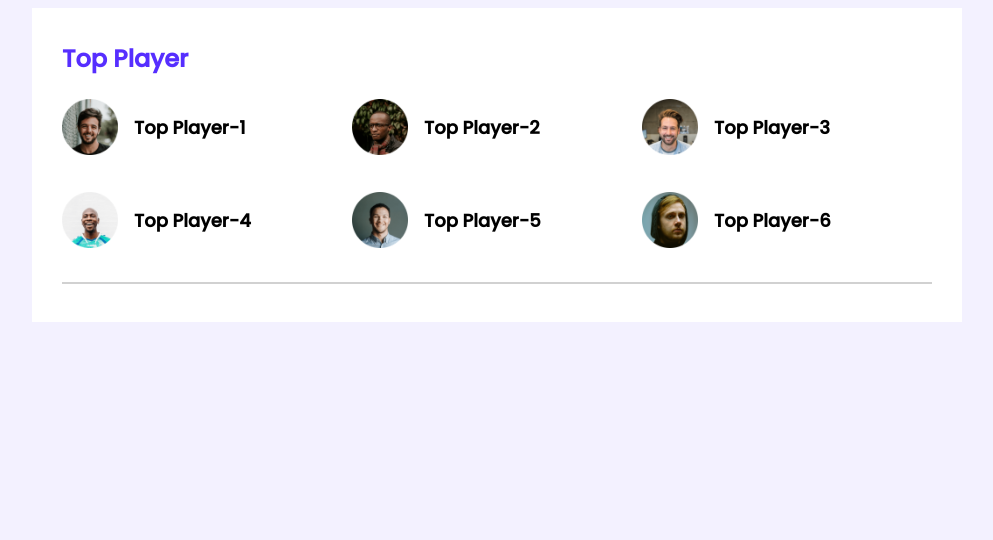
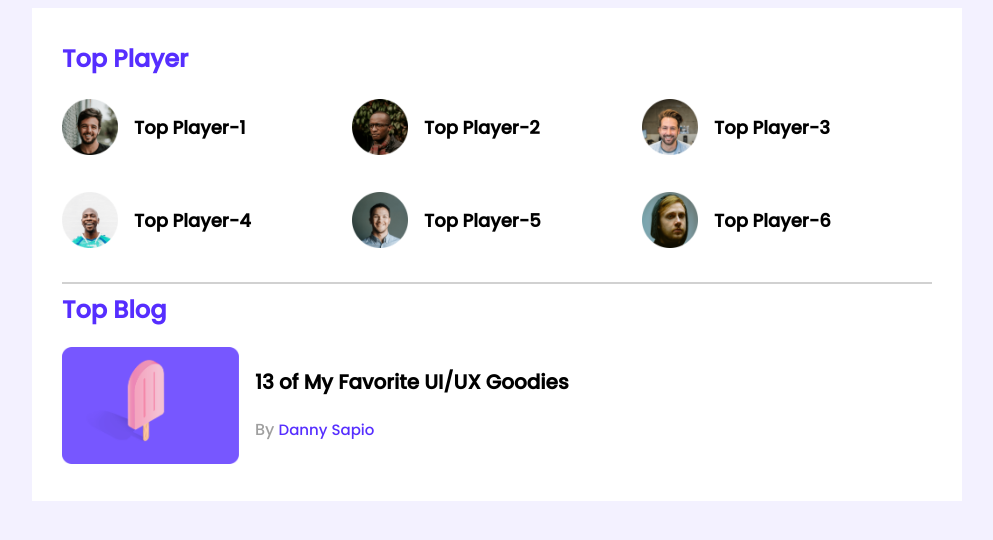
Before and after one commit to valobasi/Leader_Board_CSS3, a plain HTML site: page index.html in a window 1280 px wide. Shown: the whole page, without its empty margins (143-1136 px from the left). Drawn offline with Linux system fonts and the light colour scheme.

Commit message:
One blog flex style added

```diff
--- a/index.html
+++ b/index.html
@@ -48,6 +48,21 @@
                 </div>
             </div>
             <hr>
+            <div class="top-blogs">
+                <h2 class="section-title">Top Blog</h2>
+                <div class="blogs">
+                    <article class="blog">
+                        <div class="thumbnail">
+                            <img src="images/blogs/blog-1.png" alt="">
+                        </div>
+                        <div class="blog-info">
+                            <h3 class="blog-title">13 of My Favorite
+                                UI/UX Goodies</h3>
+                            <p class="blog-author">By <a href="">Danny Sapio</a></p>
+                        </div>
+                    </article>
+                </div>
+            </div>
         </section>
     </main>
 
--- a/styles/style.css
+++ b/styles/style.css
@@ -44,3 +44,28 @@ main{
 hr{
     border: 1px solid #D1D1D1;
 }
+/* ------------------
+    Top Blogs Style
+----------------------*/
+.blog .thumbnail img{
+    width: 177px;
+    height: 117px;
+}
+.blog{
+    display: flex;
+}
+.blog-info{
+    margin-left: 16px;
+}
+.blog-title{
+    font-size: 20px;
+}
+.blog-author{
+    color: #9F9F9F;
+    font-size: 16px;
+}
+.blog-author a{
+    text-decoration: none;
+    font-size: 15px;
+    color: #562EFF;
+}
```
